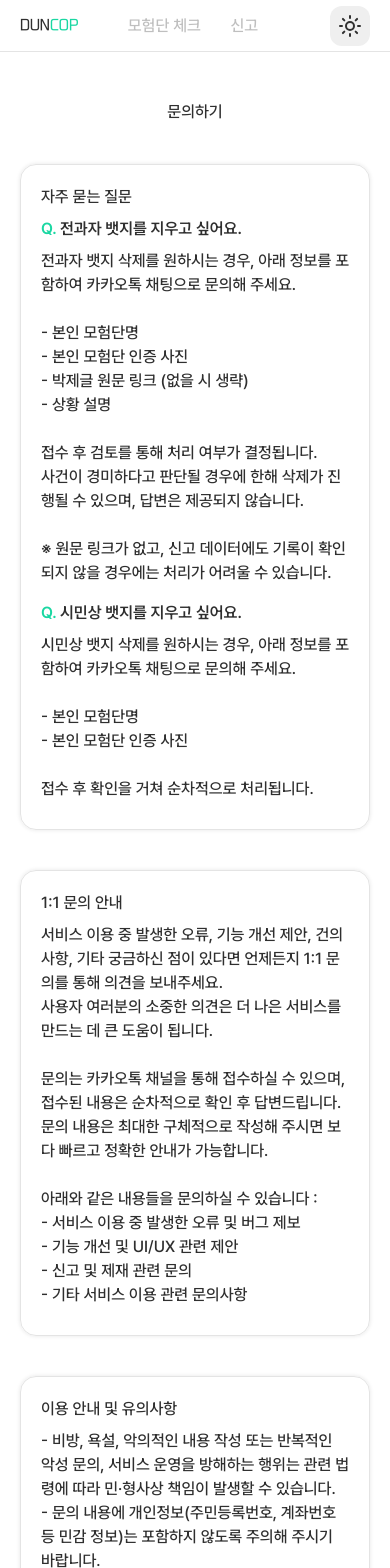
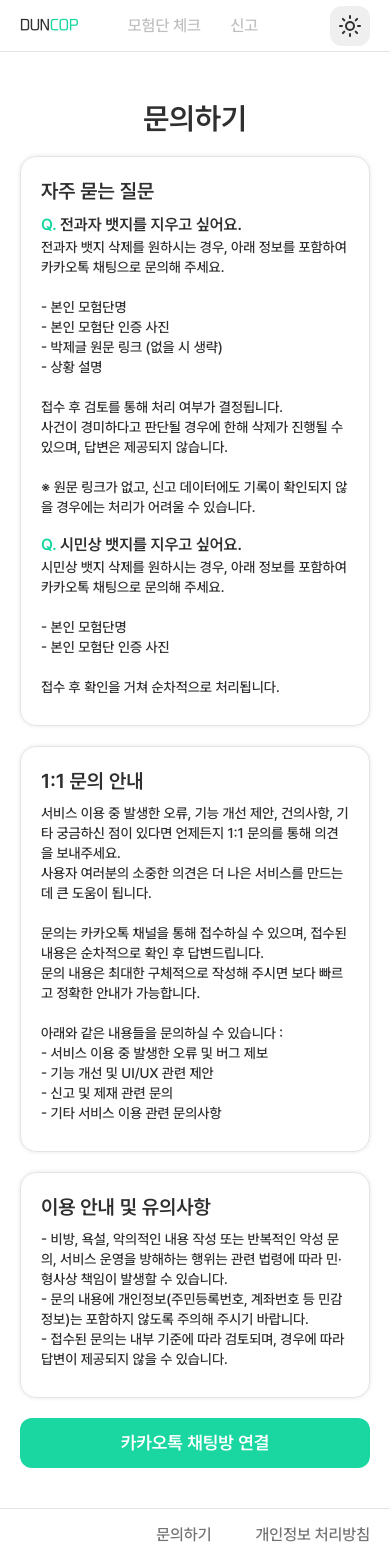
Before and after one commit to duncop/duncop, a Next.js app: page /ask in a window 390 px wide. Shown: the top 1568 px of the page. Built offline with nearby package versions, Linux system fonts and the light colour scheme.

Commit message:
style: Ask, PrivacyPolicy 페이지 반응형 UI 적용

```diff
--- a/src/app/ask/page.tsx
+++ b/src/app/ask/page.tsx
@@ -3,27 +3,27 @@ import { ASK, FAQ } from "@/constants/ask";
 
 export default function Ask() {
     return (
-        <div className="m-auto gap-10 flex flex-col items-center">
-            <h2>문의하기</h2>
-            <div className="card">
-                <h4>자주 묻는 질문</h4>
-                <p className="font-semibold">
+        <div className="m-auto gap-5 sm:gap-10 flex flex-col items-center">
+            <h2 className="h2">문의하기</h2>
+            <div className="card p">
+                <h4 className="h4">자주 묻는 질문</h4>
+                <p className="font-semibold text-base">
                     <span className="t-main">Q. </span>
                     {FAQ[0].title}
                 </p>
-                <p className="whitespace-pre-wrap mb-2">{FAQ[0].body}</p>
-                <p className="font-semibold">
+                <p className="whitespace-pre-wrap mb-2 -mt-2">{FAQ[0].body}</p>
+                <p className="font-semibold text-base">
                     <span className="t-main">Q. </span>
                     {FAQ[1].title}
                 </p>
-                <p className="whitespace-pre-wrap mb-2">{FAQ[1].body}</p>
+                <p className="whitespace-pre-wrap mb-2 -mt-2">{FAQ[1].body}</p>
             </div>
-            <div className="card">
-                <h4>{ASK[0].title}</h4>
+            <div className="card p">
+                <h4 className="h4">{ASK[0].title}</h4>
                 <p className="whitespace-pre-wrap mb-2">{ASK[0].body}</p>
             </div>
-            <div className="card">
-                <h4>{ASK[1].title}</h4>
+            <div className="card p">
+                <h4 className="h4">{ASK[1].title}</h4>
                 <p className="whitespace-pre-wrap mb-2">{ASK[1].body}</p>
             </div>
 
--- a/src/app/globals.css
+++ b/src/app/globals.css
@@ -65,7 +65,7 @@ button {
         @apply bg-main dark:bg-main-dark;
     }
     .card {
-        @apply w-full max-w-6xl m-auto p-5 sm:p-10 flex flex-col gap-2 border border-gray300 dark:border-none dark:bg-gray900 rounded-2xl shadow-[0_0_4px_rgba(0,0,0,0.1)];
+        @apply w-full m-auto p-5 sm:p-10 flex flex-col gap-2 border border-gray300 dark:border-none dark:bg-gray900 rounded-2xl shadow-[0_0_4px_rgba(0,0,0,0.1)];
     }
     .h1 {
         @apply text-4xl sm:text-5xl;
@@ -77,7 +77,7 @@ button {
         @apply text-2xl sm:text-3xl font-bold select-text cursor-default;
     }
     .h4 {
-        @apply text-lg sm:text-xl font-semibold;
+        @apply text-xl font-semibold;
     }
     .p {
         @apply text-sm sm:text-base;
--- a/src/app/layout.tsx
+++ b/src/app/layout.tsx
@@ -62,7 +62,7 @@ export default function RootLayout({
                 <ScrollToTop />
                 <ToastProvider />
                 <Header />
-                <div className="min-h-[calc(100vh-52px)] pt-25 sm:pt-30 pb-10 sm:pb-15 px-5">
+                <div className="min-h-[calc(100vh-52px)] max-w-6xl m-auto pt-25 sm:pt-30 pb-10 sm:pb-15 px-5">
                     {children}
                 </div>
                 <Footer />
--- a/src/app/privacy-policy/page.tsx
+++ b/src/app/privacy-policy/page.tsx
@@ -2,12 +2,12 @@ import { PRIVACY_POLICY } from "@/constants/privacyPolicy";
 
 export default function PrivacyPolicy() {
     return (
-        <div className="gap-10 flex flex-col items-center">
-            <h2>개인정보 처리방침</h2>
-            <p>{PRIVACY_POLICY[0].body}</p>
+        <div className="gap-5 sm:gap-10 flex flex-col items-center">
+            <h2 className="h2">개인정보 처리방침</h2>
+            <p className="p">{PRIVACY_POLICY[0].body}</p>
             {PRIVACY_POLICY.slice(1).map((p) => (
-                <div className="card" key={p.id}>
-                    <h4>
+                <div className="card p" key={p.id}>
+                    <h4 className="h4">
                         제 {p.id}조 ({p.title})
                     </h4>
                     <p className="whitespace-pre-wrap mb-2">{p.body}</p>
--- a/src/components/Main.tsx
+++ b/src/components/Main.tsx
@@ -123,7 +123,7 @@ export default function Main() {
             />
 
             {isSearched && adventure ? (
-                <div className="w-full max-w-6xl">
+                <div className="w-full">
                     <p className="sm:text-lg mb-2">
                         검색 결과 <span className="t-main">1</span>
                     </p>
--- a/src/components/Menual.tsx
+++ b/src/components/Menual.tsx
@@ -4,7 +4,7 @@ import Badge from "./Badge";
 export default function Menual() {
     return (
         <div className="card">
-            <h4>{HELP[0].title}</h4>
+            <h4 className="h4">{HELP[0].title}</h4>
             <p className="whitespace-pre-wrap mb-2">{HELP[0].body}</p>
             {BADGE.map((b) => (
                 <div className="flex items-center gap-2" key={b.type}>
```
